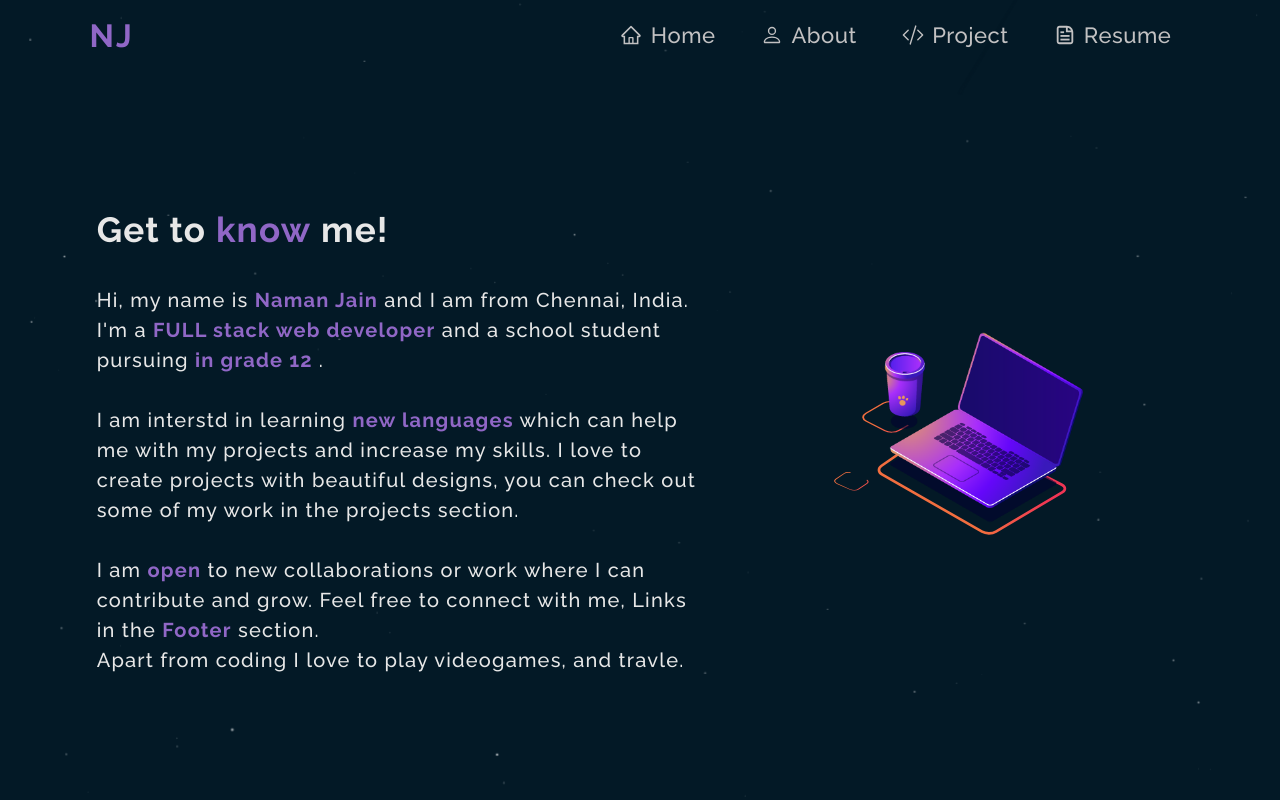
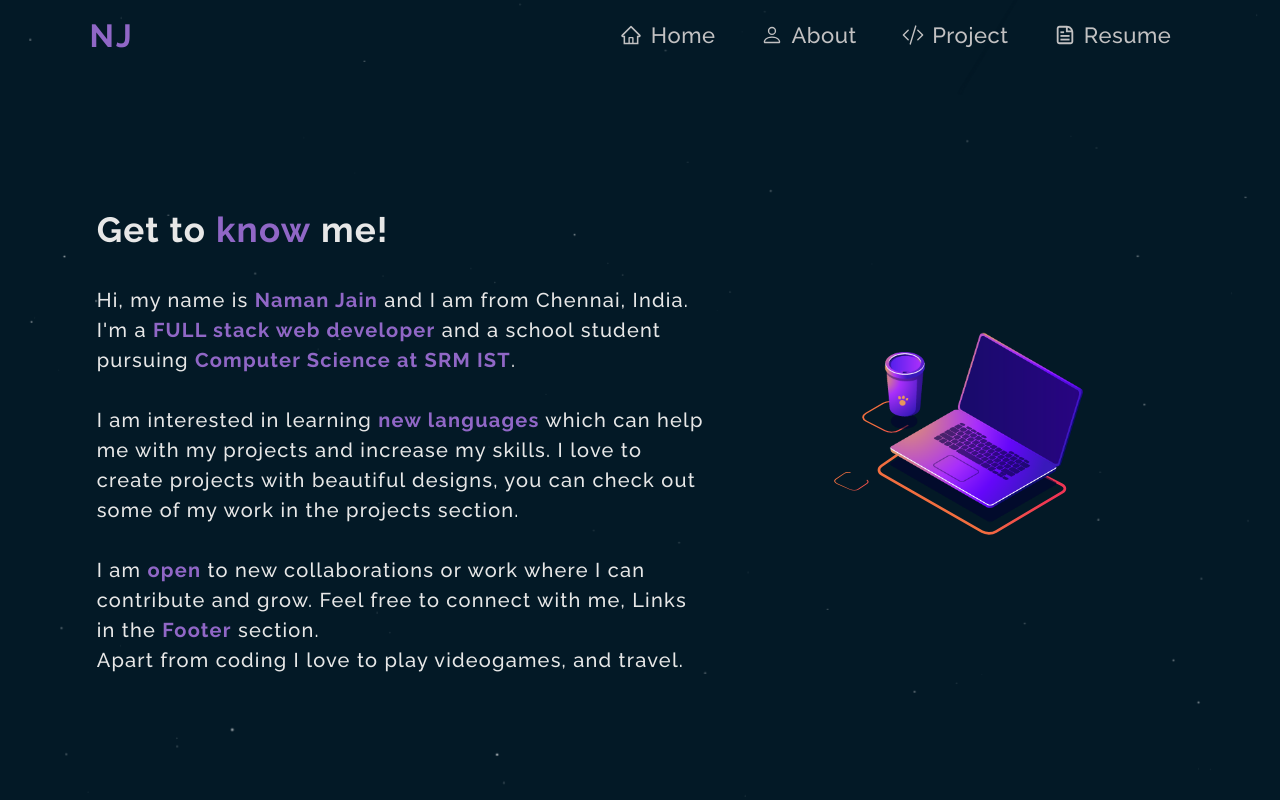
Before and after one commit to officialDeveloper01/react-portfolio, a React (Create React App) app: page /About in a window 1280 px wide. Shown: the top 800 px of the page. Built offline with nearby package versions, Linux system fonts and the light colour scheme.

Commit message:
annual update

```diff
--- a/package.json
+++ b/package.json
@@ -3,6 +3,7 @@
   "version": "0.1.0",
   "private": true,
   "dependencies": {
+    "@fortawesome/react-fontawesome": "^3.1.0",
     "@iconify/react": "^4.1.1",
     "@reduxjs/toolkit": "^2.2.1",
     "@testing-library/jest-dom": "^5.14.1",
--- a/src/Components/About.js
+++ b/src/Components/About.js
@@ -12,11 +12,11 @@ const About = () => {
           <h1 className='AboutTextHeading' >Get to <b>know</b> me!</h1>
           <p>
             Hi, my name is <b>Naman Jain</b> and I am from Chennai, India.
-            I'm a <b>FULL stack web developer</b> and a school student pursuing <b>in grade 12 </b>. <br/><br/>
-            I am interstd in learning <b>new languages</b> which can help me with my projects and increase my skills.
+            I'm a <b>FULL stack web developer</b> and a school student pursuing <b>Computer Science at SRM IST</b>. <br/><br/>
+            I am interested in learning <b>new languages</b> which can help me with my projects and increase my skills.
             I love to create projects with beautiful designs, you can check out some of my work in the projects section.<br/><br/>
             I am <b>open</b> to new collaborations or work where I can contribute and grow. Feel free to connect with me, Links in the <b>Footer</b> section.<br/>
-            Apart from coding I love to play videogames, and travle.
+            Apart from coding I love to play videogames, and travel.
           </p>
         </div>
 
--- a/src/Components/Skills.js
+++ b/src/Components/Skills.js
@@ -9,6 +9,7 @@ const Skills = ({skill}) => {
     const icon = {
         'C++': <CgCPlusPlus/>,
         Postman: <SiPostman/>,
+        Python: <FaPython/>,
         React: <FaReact/>,
         Javascript: <DiJavascript1/>,
         Node : <DiNodejs/>,
```
Also changed, not shown: 2 other files (tests, documents, lock files or other folders).
